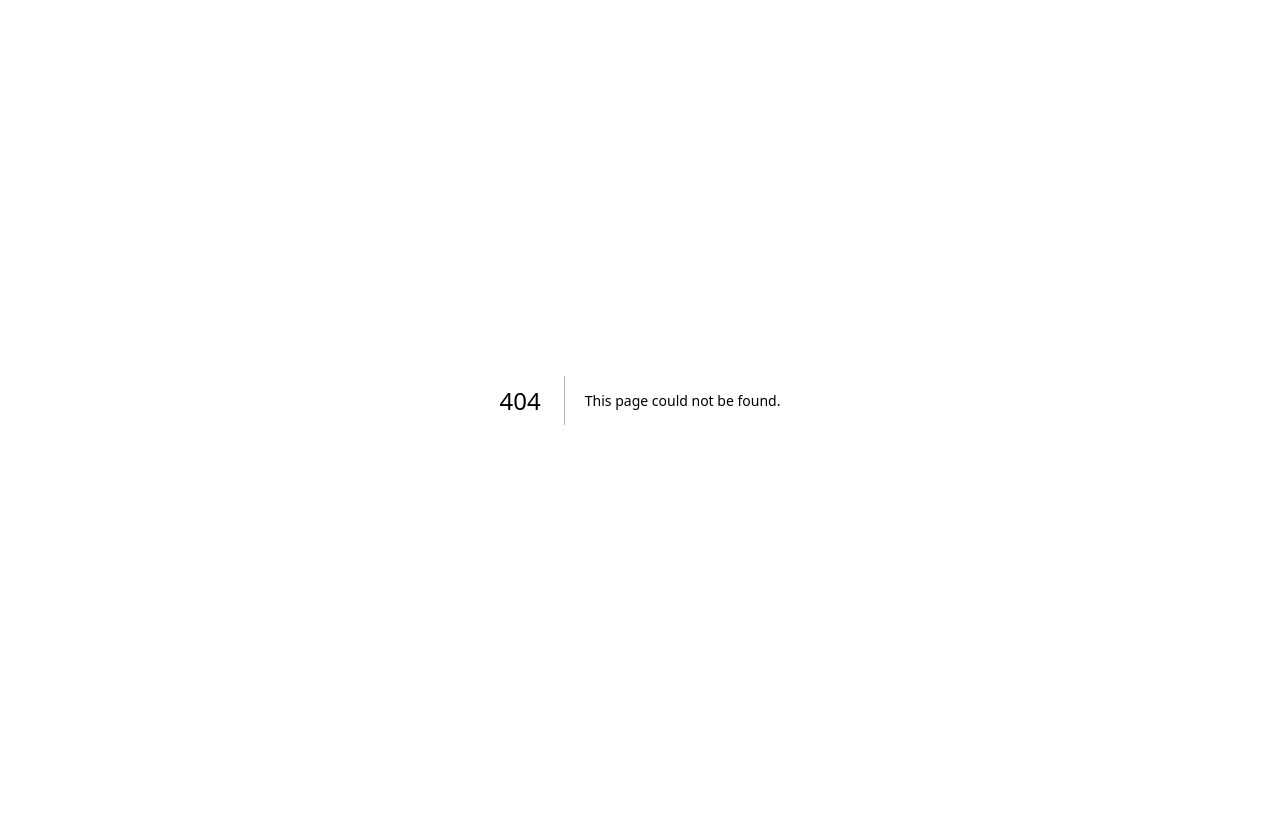
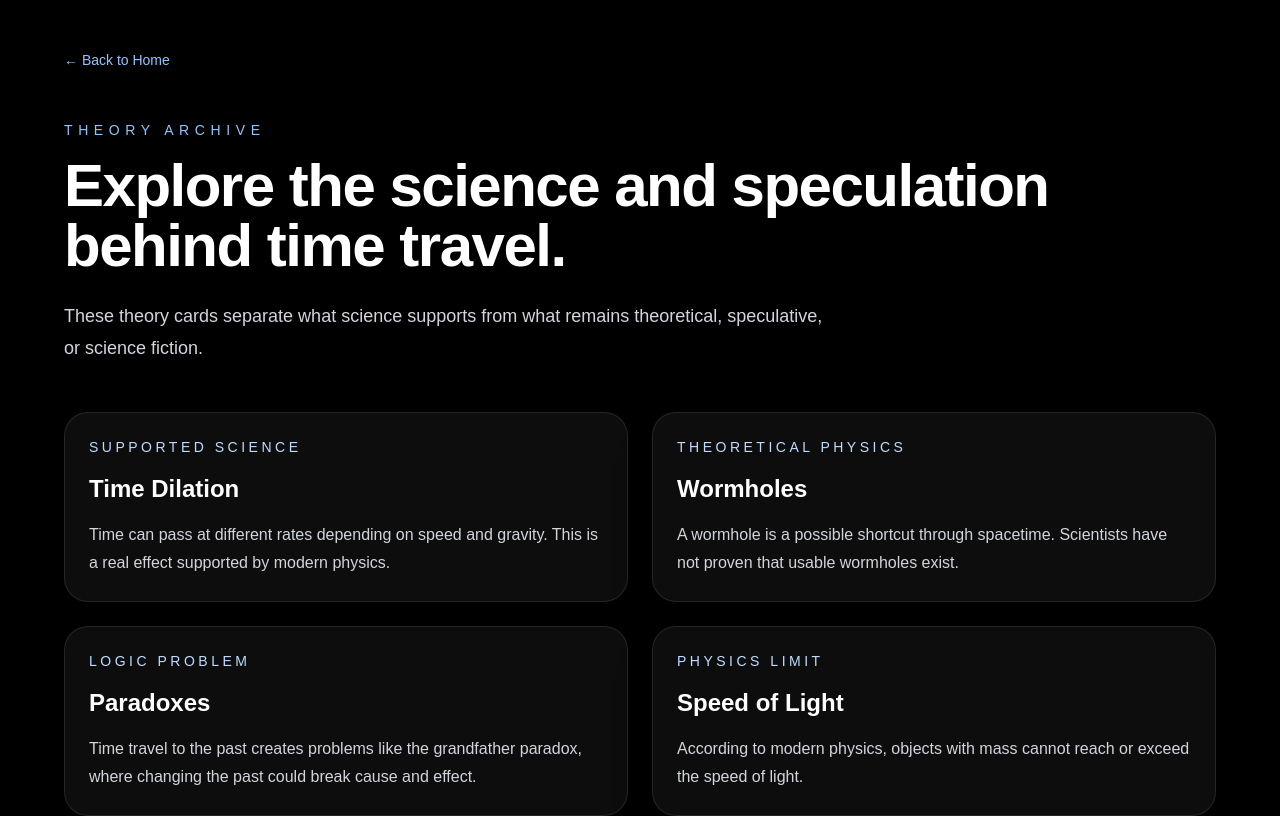
Before and after one commit to anastacia124/time-travel-theory-simulator, a Next.js app: page /theories in a window 1280 px wide. Before the commit this address had no page. Shown: the top 816 px of the page. Built offline with nearby package versions, Linux system fonts and the light colour scheme.

Commit message:
Add theories page

```diff
--- /dev/null
+++ b/app/theories/page.tsx
@@ -0,0 +1,78 @@
+const theories = [
+  {
+    title: "Time Dilation",
+    category: "Supported Science",
+    description:
+      "Time can pass at different rates depending on speed and gravity. This is a real effect supported by modern physics.",
+  },
+  {
+    title: "Wormholes",
+    category: "Theoretical Physics",
+    description:
+      "A wormhole is a possible shortcut through spacetime. Scientists have not proven that usable wormholes exist.",
+  },
+  {
+    title: "Paradoxes",
+    category: "Logic Problem",
+    description:
+      "Time travel to the past creates problems like the grandfather paradox, where changing the past could break cause and effect.",
+  },
+  {
+    title: "Speed of Light",
+    category: "Physics Limit",
+    description:
+      "According to modern physics, objects with mass cannot reach or exceed the speed of light.",
+  },
+  {
+    title: "Black Holes",
+    category: "Extreme Gravity",
+    description:
+      "Black holes bend spacetime so strongly that time near them can move differently compared to faraway observers.",
+  },
+];
+
+export default function TheoriesPage() {
+  return (
+    <main className="min-h-screen bg-black px-6 py-12 text-white">
+      <section className="mx-auto max-w-6xl">
+        <a href="/" className="text-sm text-blue-300 hover:text-blue-200">
+          ← Back to Home
+        </a>
+
+        <div className="mt-12">
+          <p className="mb-4 text-sm uppercase tracking-[0.4em] text-blue-300">
+            Theory Archive
+          </p>
+
+          <h1 className="text-4xl font-bold tracking-tight md:text-6xl">
+            Explore the science and speculation behind time travel.
+          </h1>
+
+          <p className="mt-6 max-w-3xl text-lg leading-8 text-gray-300">
+            These theory cards separate what science supports from what remains
+            theoretical, speculative, or science fiction.
+          </p>
+        </div>
+
+        <div className="mt-12 grid gap-6 md:grid-cols-2">
+          {theories.map((theory) => (
+            <article
+              key={theory.title}
+              className="rounded-3xl border border-white/10 bg-white/5 p-6 shadow-2xl backdrop-blur transition hover:border-blue-300/40 hover:bg-blue-300/10"
+            >
+              <p className="text-sm uppercase tracking-[0.25em] text-blue-200">
+                {theory.category}
+              </p>
+
+              <h2 className="mt-4 text-2xl font-semibold">{theory.title}</h2>
+
+              <p className="mt-4 leading-7 text-gray-300">
+                {theory.description}
+              </p>
+            </article>
+          ))}
+        </div>
+      </section>
+    </main>
+  );
+}
```
